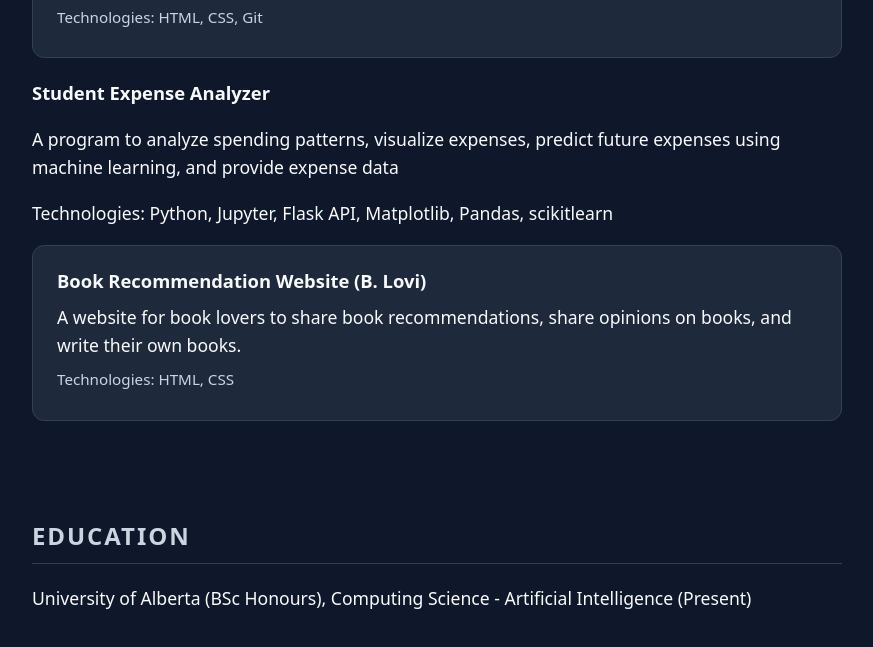
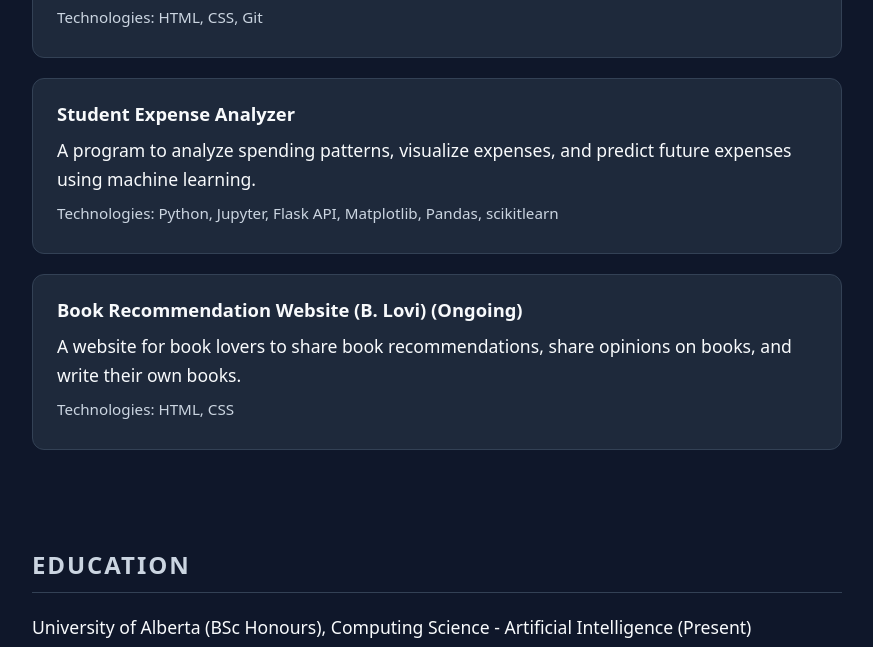
Before and after one commit to oakalonu-sudo/portfolio-website, a plain HTML site: page index.html in a window 1280 px wide. Shown: the part 1534-2181 px from the top of the page, without its empty margins (203-1076 px from the left). Drawn offline with Linux system fonts and the light colour scheme; a web font is replaced by a local one.

Commit message:
Add student expense analyzer project

```diff
--- a/index.html
+++ b/index.html
@@ -22,7 +22,7 @@
                 <li><a href="#projects">Projects</a></li>
                 <li><a href="#education">Education</a></li>
                 <li><a href="#contact">Contact</a></li>
-                <li><a href="resume.pdf">View Resume</a></li>
+                <li><a href="Onyinyechi_Akalonu's_Resume.pdf">View Resume</a></li>
             </ul>
         </nav>
 
@@ -58,6 +58,7 @@
                 <li>Python</li>
                 <li>HTML</li>
                 <li>CSS</li>
+                <li>C</li>
             </ul>
 
             <h3>Tools &amp; Technologies</h3>
@@ -83,17 +84,17 @@
                     to showcase my skills, projects and education.</p>
                 <p class="tech">Technologies: HTML, CSS, Git</p>
 
-            </article class="card">
-                 <h3>Student Expense Analyzer</h3>
-                 <p>A program to analyze spending patterns, visualize expenses,
-                    predict future expenses using machine learning, and provide expense data</p>
-                 <p class="tech">Technologies: Python, Jupyter, Flask API, Matplotlib, Pandas, scikitlearn</p>
-            <article>
-
             </article>
 
             <article class="card">
-                <h3>Book Recommendation Website (B. Lovi)</h3>
+                 <h3>Student Expense Analyzer</h3>
+                 <p>A program to analyze spending patterns, visualize expenses, and
+                    predict future expenses using machine learning.</p>
+                 <p class="tech">Technologies: Python, Jupyter, Flask API, Matplotlib, Pandas, scikitlearn</p>
+            </article>
+
+            <article class="card">
+                <h3>Book Recommendation Website (B. Lovi) (Ongoing)</h3>
                 <p>A website for book lovers to share book recommendations, share opinions on books, and
                     write their own books.</p>
                 <p class="tech">Technologies: HTML, CSS</p>
```
Also changed, not shown: 1 other file.
